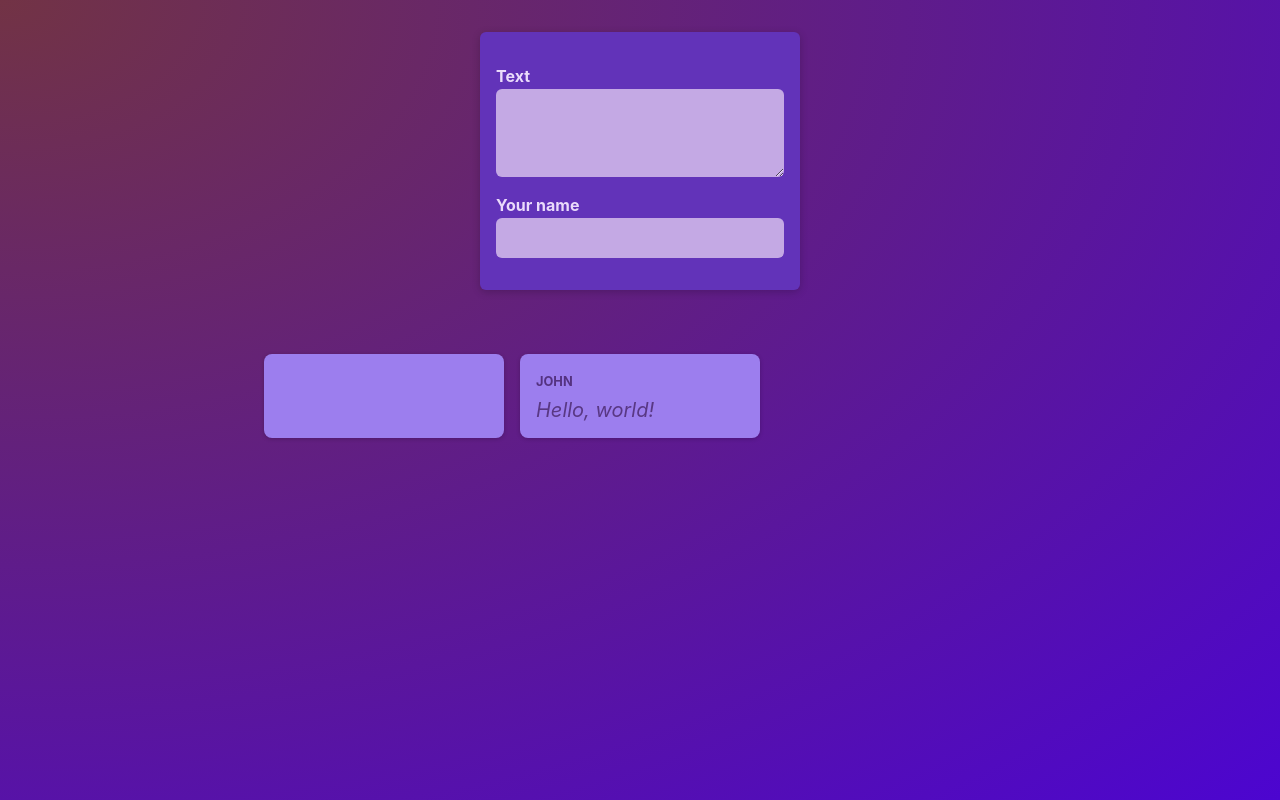
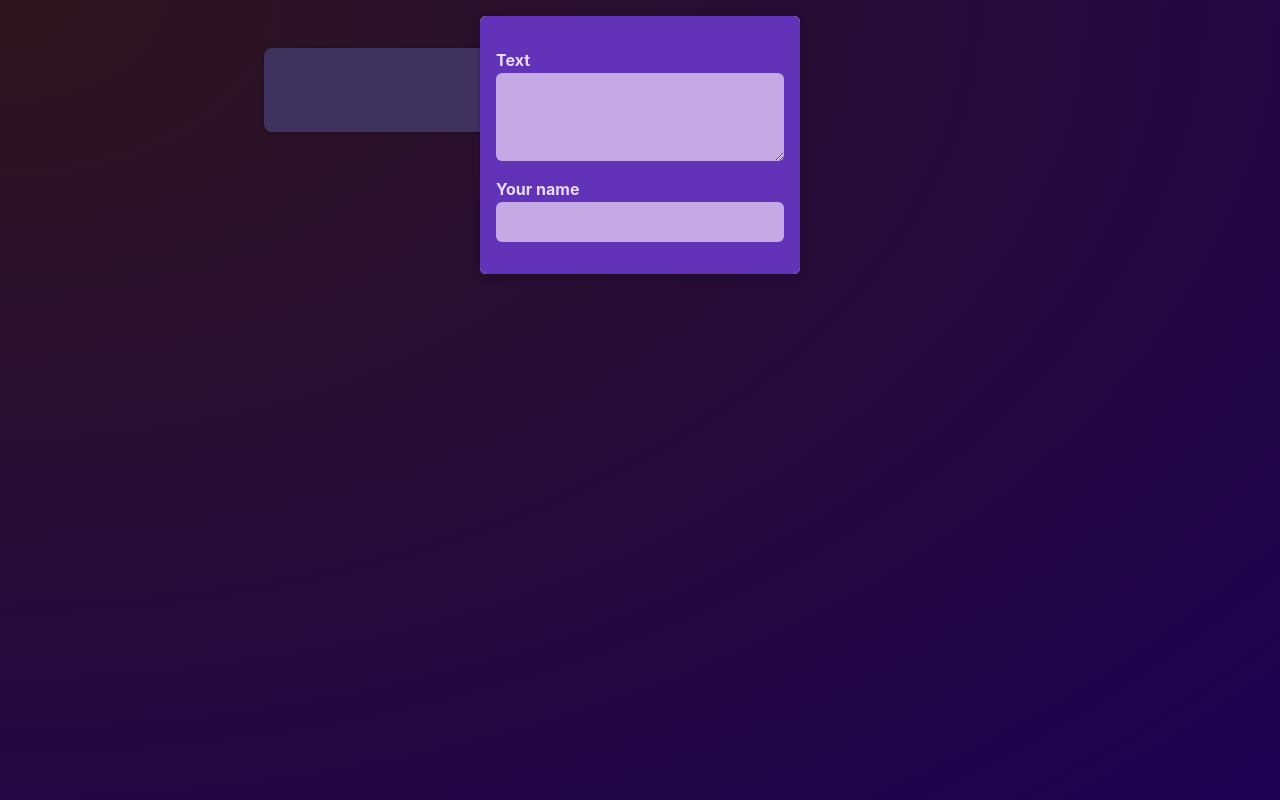
Before and after one commit to leon0719/next_tutorial, a React (Vite) app in the folder react-project/: page / in a window 1280 px wide. Built offline with nearby package versions, Linux system fonts and the light colour scheme; the HTML template or start-up script is replaced by a standard one.

Commit message:
feat: react tutorial 28 done children props 應用

```diff
--- /dev/null
+++ b/react-project/src/components/Modal.module.css
@@ -0,0 +1,18 @@
+.backdrop {
+  position: fixed;
+  top: 0;
+  left: 0;
+  width: 100%;
+  height: 100vh;
+  background-color: rgba(0, 0, 0, 0.6);
+  z-index: 1;
+}
+
+.modal {
+  border: none;
+  border-radius: 6px;
+  box-shadow: 0 2px 8px rgba(0, 0, 0, 0.2);
+  padding: 0;
+  overflow: hidden;
+  z-index: 1;
+}
--- /dev/null
+++ b/react-project/src/components/Modal.tsx
@@ -0,0 +1,19 @@
+import { ReactNode } from "react";
+import classes from "./Modal.module.css";
+
+interface ModalProps {
+  children: ReactNode;
+}
+
+function Modal({ children }: ModalProps) {
+  return (
+    <>
+      <div className={classes.backdrop} />
+      <dialog open={true} className={classes.modal}>
+        {children}
+      </dialog>
+    </>
+  );
+}
+
+export default Modal;
--- a/react-project/src/components/NewPost.module.css
+++ b/react-project/src/components/NewPost.module.css
@@ -2,9 +2,6 @@
   background-color: #6233b9;
   padding: 1rem;
   width: 20rem;
-  margin: 2rem auto;
-  border-radius: 6px;
-  box-shadow: 0 2px 8px rgba(0, 0, 0, 0.2);
 }
 
 .form label {
--- a/react-project/src/components/NewPost.tsx
+++ b/react-project/src/components/NewPost.tsx
@@ -2,7 +2,6 @@
 
 interface NewPostProps {
   onBodyChange: (event: React.ChangeEvent<HTMLTextAreaElement>) => void;
-  enteredBody: string;
   onAuthorChange: (event: React.ChangeEvent<HTMLInputElement>) => void;
 }
 
@@ -13,7 +12,6 @@
         <label htmlFor="body">Text</label>
         <textarea id="body" required rows={3} onChange={props.onBodyChange} />
       </p>
-      <p>{props.enteredBody}</p>
       <p>
         <label htmlFor="name">Your name</label>
         <input type="text" id="name" required onChange={props.onAuthorChange} />
--- a/react-project/src/components/PostList.tsx
+++ b/react-project/src/components/PostList.tsx
@@ -2,6 +2,7 @@
 import NewPost from "./NewPost";
 import Post from "./Post";
 import classes from "./PostList.module.css";
+import Modal from "./Modal";
 
 function PostList() {
   const [enteredBody, setEnteredBody] = useState("");
@@ -17,11 +18,12 @@
 
   return (
     <>
-      <NewPost
-        onBodyChange={changeBodyHandler}
-        enteredBody={enteredBody}
-        onAuthorChange={authorChangeHandler}
-      />
+      <Modal>
+        <NewPost
+          onBodyChange={changeBodyHandler}
+          onAuthorChange={authorChangeHandler}
+        />
+      </Modal>
       <ul className={classes.post}>
         <Post name={enteredAuthor} body={enteredBody} />
         <Post name="John" body="Hello, world!" />
```
